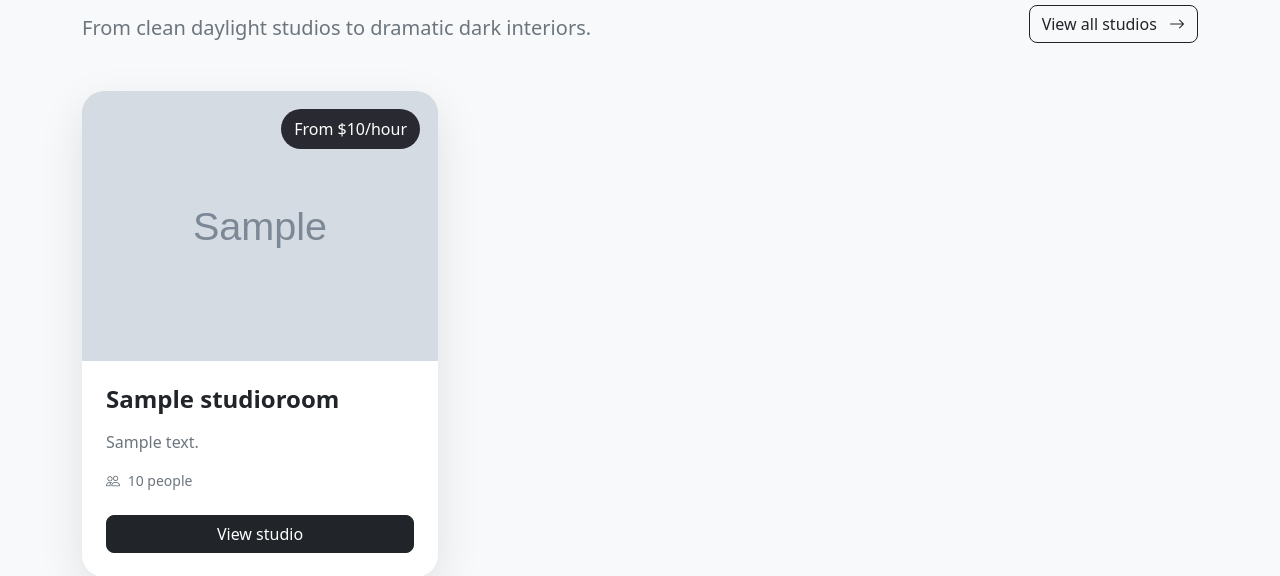
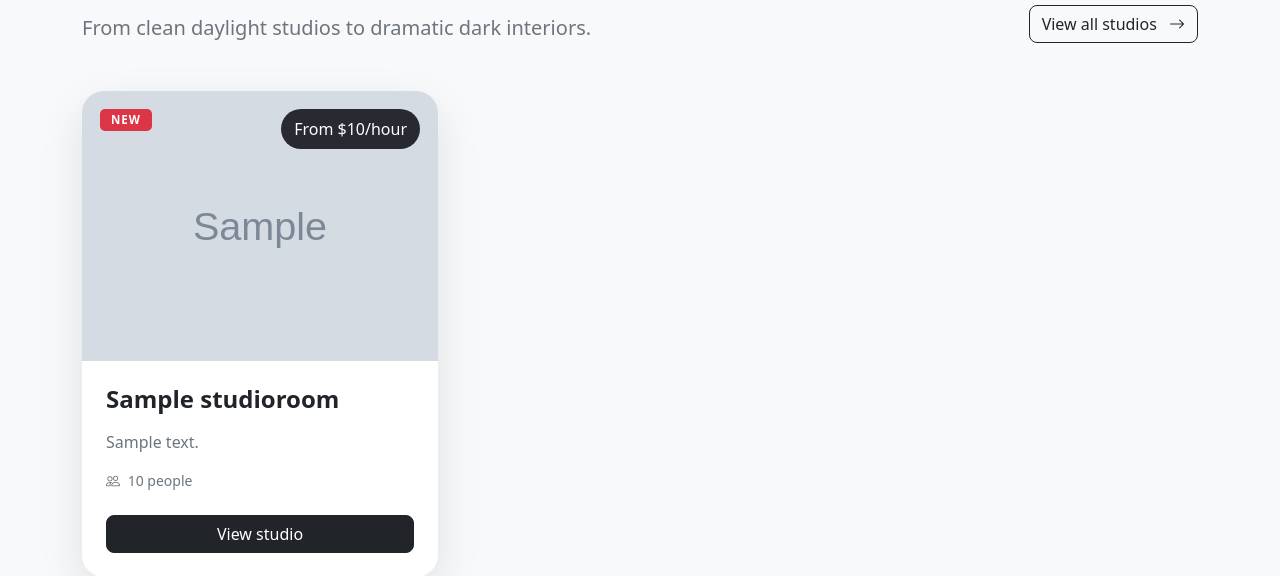
Before and after one commit to Lemonch1ks/PhotoFlow, a Django app: page / in a window 1280 px wide. Shown: the part 1065-1641 px from the top of the page. Run offline with Django 5.2, Linux system fonts and the light colour scheme; tables that the repository leaves empty hold one stand-in row (values such as "Sample post"); grey boxes marked "Sample" are stand-in pictures.

Commit message:
limited view of studios on index page to 3. Added NEW badge on the studio

```diff
--- a/flow/views.py
+++ b/flow/views.py
@@ -7,7 +7,7 @@ from flow.models import StudioRoom, User, Booking
 
 
 def index(request):
-    studios = StudioRoom.objects.all()
+    studios = StudioRoom.objects.order_by("-id")[:3]
     context = {
         "studios": studios,
         "studio_room_count": StudioRoom.objects.all().count(),
--- a/templates/photoflow/index.html
+++ b/templates/photoflow/index.html
@@ -6,6 +6,25 @@
 
 {% block extra_css %}
     <style>
+      .new-badge {
+    position: absolute;
+    top: 18px;
+    left: 18px;
+    z-index: 2;
+
+    padding: 5px 11px;
+    border-radius: 5px;
+
+    color: white;
+    background-color: #dc3545;
+
+    font-size: 0.72rem;
+    font-weight: 700;
+    letter-spacing: 0.08em;
+    line-height: 1;
+    text-transform: uppercase;
+}
+
         :root {
             --photoflow-primary: #6f42c1;
             --photoflow-secondary: #d63384;
@@ -470,6 +489,11 @@
                             <article class="card studio-card h-100">
 
                                 <div class="position-relative overflow-hidden">
+                                    {% if forloop.first %}
+                                        <span class="new-badge">
+                                            New
+                                        </span>
+                                    {% endif %}
 
                                     {% if studio.image %}
                                         <img
```
